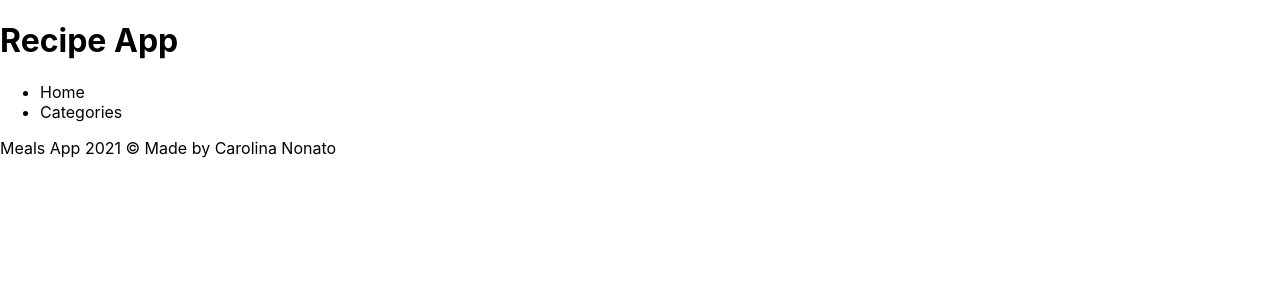
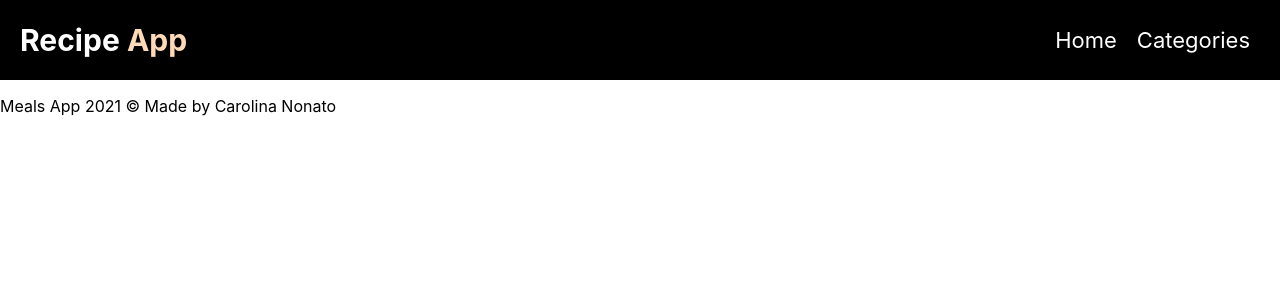
Before and after one commit to carolinanonato/recipe-app, a React (Create React App) app: page / in a window 1280 px wide. Shown: the top 300 px of the page. Built offline with nearby package versions, Linux system fonts and the light colour scheme.

Commit message:
nav style inline

```diff
--- a/src/components/Nav.js
+++ b/src/components/Nav.js
@@ -1,19 +1,24 @@
 import React from 'react'
-
+import { Link } from 'react-router-dom'
 const Nav = () => {
     return (
-        <div>
-            <div>
-                <h1>Recipe <span>App</span></h1>
+        <div style={{
+            width: '100%', height: '10vh', background: 'black', color: 'white', display: 'flex', alignItems: 'center', justifyContent: 'space-between',
+        }}>
+            <div >
+                <h1 style={{
+                    marginLeft: '20px', fontSize: '30px'
+                }}>Recipe <span style={{ color: 'peachPuff' }}>App</span></h1>
             </div>
 
-            <div>
-                <ul>
-                    <li>Home</li>
-                    <li>Categories</li>
+            <div >
+                <ul style={{ display: 'flex', textDecoration: 'none' }}>
+                    <Link to="/" style={{ textDecoration: 'none' }}><li style={{ color: 'white', textDecoration: 'none', listStyle: 'none', margin: '0px 10px', fontSize: "22px" }}>Home</li></Link>
+
+                    <Link to="/categories" style={{ textDecoration: 'none' }}><li style={{ color: 'white', textDecoration: 'none', listStyle: 'none', margin: '0px 10px', fontSize: "22px", marginRight: "30px" }}>Categories</li></Link>
                 </ul>
             </div>
-        </div>
+        </div >
     )
 }
 
--- a/src/index.css
+++ b/src/index.css
@@ -11,3 +11,7 @@ code {
   font-family: source-code-pro, Menlo, Monaco, Consolas, 'Courier New',
     monospace;
 }
+
+li {
+  text-decoration: none;
+}
```
